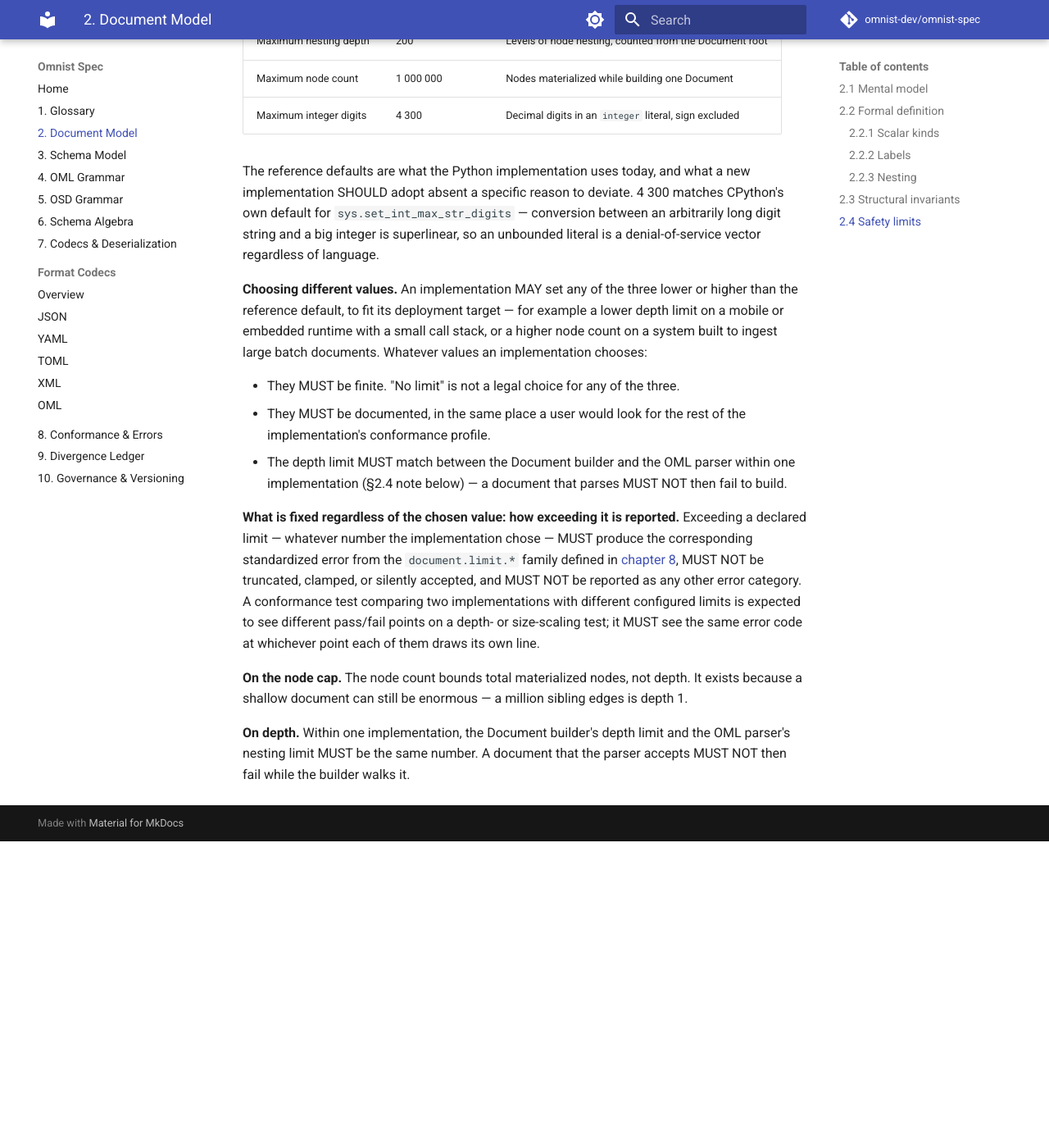
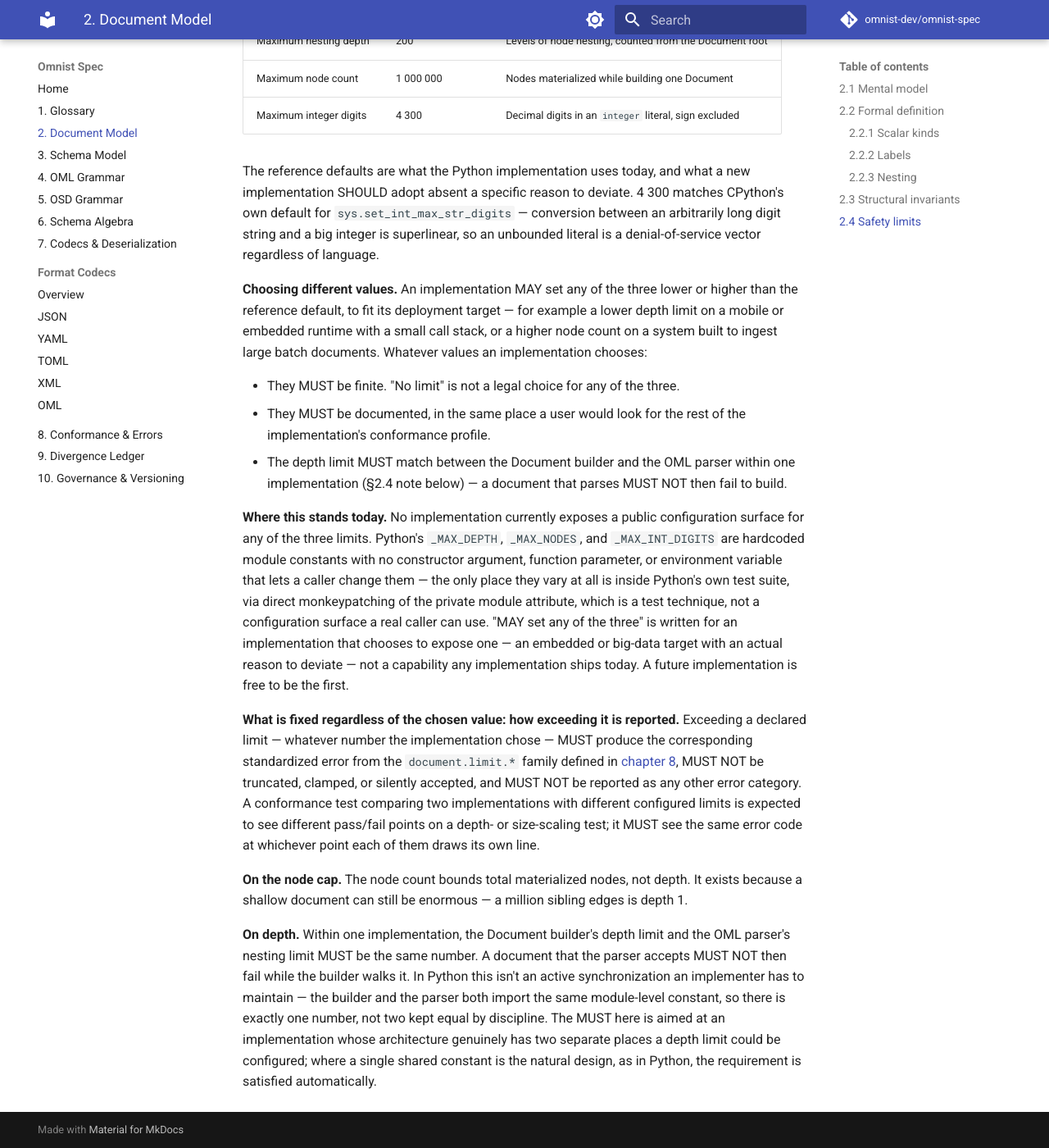
Before and after one commit to omnist-dev/omnist-spec, an MkDocs documentation site: the page built from docs/02-document-model.md, in a window 1280 px wide and 1400 px high, scrolled down 3762 px. Shown: the whole window at 82% size. Built offline with MkDocs 1.6.1 and Material for MkDocs 9.7.7, drawn with Linux system fonts in a browser that asks for light colours; comment, search, counter and statistics services are not loaded; before the commit the page ends 4788 px from its top, so only the background shows below that.

```diff
--- a/docs/02-document-model.md
+++ b/docs/02-document-model.md
@@ -178,6 +178,18 @@ documents. Whatever values an implementation chooses:
   within one implementation (§2.4 note below) — a document that parses MUST
   NOT then fail to build.
 
+**Where this stands today.** No implementation currently exposes a public
+configuration surface for any of the three limits. Python's `_MAX_DEPTH`,
+`_MAX_NODES`, and `_MAX_INT_DIGITS` are hardcoded module constants with no
+constructor argument, function parameter, or environment variable that lets a
+caller change them — the only place they vary at all is inside Python's own
+test suite, via direct monkeypatching of the private module attribute, which
+is a test technique, not a configuration surface a real caller can use. "MAY
+set any of the three" is written for an implementation that chooses to expose
+one — an embedded or big-data target with an actual reason to deviate — not a
+capability any implementation ships today. A future implementation is free to
+be the first.
+
 **What is fixed regardless of the chosen value: how exceeding it is reported.**
 Exceeding a declared limit — whatever number the implementation chose — MUST
 produce the corresponding standardized error from the `document.limit.*`
@@ -194,4 +206,10 @@ edges is depth 1.
 
 **On depth.** Within one implementation, the Document builder's depth limit and
 the OML parser's nesting limit MUST be the same number. A document that the
-parser accepts MUST NOT then fail while the builder walks it.
+parser accepts MUST NOT then fail while the builder walks it. In Python this
+isn't an active synchronization an implementer has to maintain — the builder
+and the parser both import the same module-level constant, so there is
+exactly one number, not two kept equal by discipline. The MUST here is aimed
+at an implementation whose architecture genuinely has two separate places a
+depth limit could be configured; where a single shared constant is the
+natural design, as in Python, the requirement is satisfied automatically.
```
Also changed, not shown: docs/05-osd-grammar.md (+8 -3 lines), 1 other file.
